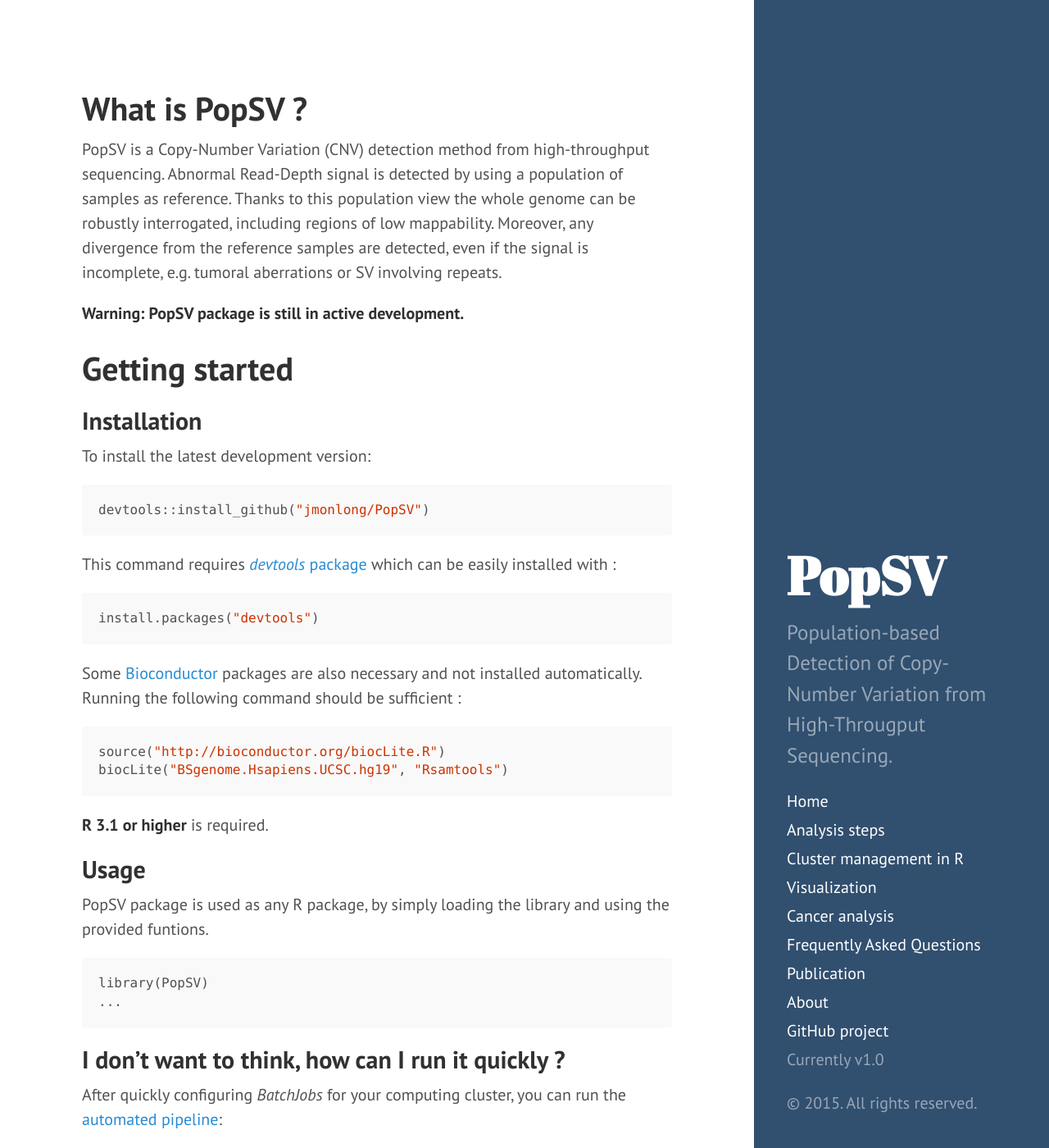
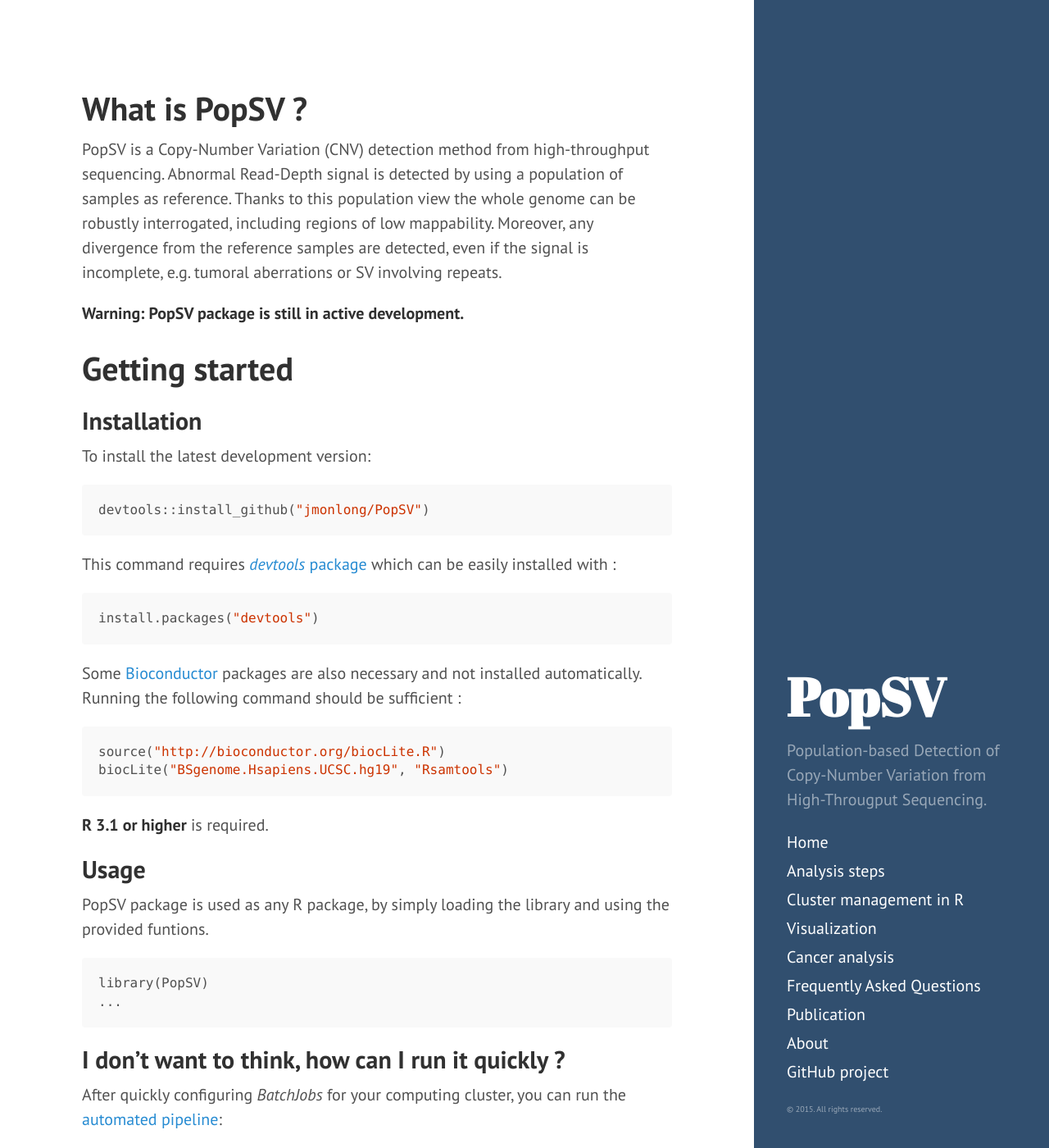
Before and after one commit to jmonlong/PopSV, a Jekyll site: the page built from index.md, in a window 1280 px wide and 1400 px high. Shown: the whole window at 82% size. Built offline with Jekyll 4.4.1, drawn with Linux system fonts in a browser that asks for light colours; Markdown is read by kramdown in place of the engine named in the settings.

Commit message:
clean side bar

```diff
--- a/_includes/sidebar.html
+++ b/_includes/sidebar.html
@@ -28,9 +28,9 @@
 
 	    <!--<a class="sidebar-nav-item" href="{{ site.github.repo }}/archive/v{{ site.version }}.zip">Download</a>-->
       <a class="sidebar-nav-item" href="{{ site.github.repo }}">GitHub project</a>
-      <span class="sidebar-nav-item">Currently v{{ site.version }}</span>
+      <!-- <span class="sidebar-nav-item">Currently v{{ site.version }}</span> -->
     </nav>
 
-    <p>&copy; {{ site.time | date: '%Y' }}. All rights reserved.</p>
+    <p class="footnote">&copy; {{ site.time | date: '%Y' }}. All rights reserved.</p>
   </div>
 </div>
--- a/public/css/poole.css
+++ b/public/css/poole.css
@@ -259,9 +259,14 @@
  */
 
 .lead {
-  font-size: 1.25rem;
+  font-size: 1rem;
   font-weight: 300;
 }
+
+.footnote {
+  font-size: .5rem;
+}
+
 
 
 /*
```
